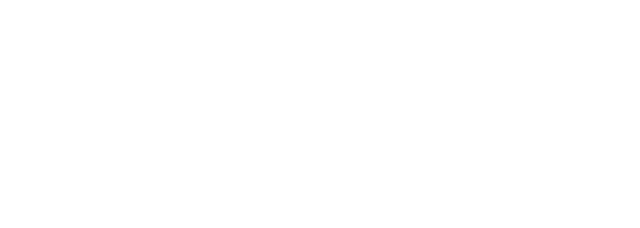
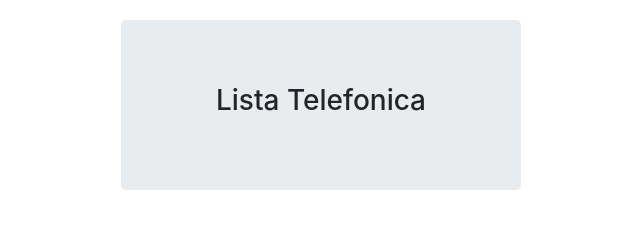
Before and after one commit to VictorCrego/NuCont, a plain HTML site: page index.html in a window 1280 px wide. Shown: the whole page, without its empty margins (319-959 px from the left). Drawn offline with nearby package versions, Linux system fonts and the light colour scheme.

Commit message:
Título Lista Telefônica

```diff
--- a/index.html
+++ b/index.html
@@ -10,6 +10,9 @@
 </head>
 <!-- Cria um novo escopo e disponibiliza como um parâmetro injetável para a função Controller-->
 <body ng-controller="listaTelefonicaCtrl">
+    <div class="jumbotron">
+        <h3>{{app}}</h3>
 
+    </div>
 </body>
 </html>
--- a/lib/css/styleindex.css
+++ b/lib/css/styleindex.css
@@ -1 +1,9 @@
 @charset "utf-8";
+
+.jumbotron {
+    width: 400px;
+    text-align: center;
+    margin-left: auto;
+    margin-right: auto;
+    margin-top: 20px;
+}
--- a/lib/js/index.js
+++ b/lib/js/index.js
@@ -1,4 +1,4 @@
 angular.module("listaTelefonica", []);
 angular.module("listaTelefonica").controller("listaTelefonicaCtrl", function($scope) {
-
+    $scope.app = "Lista Telefonica";
 });
```
